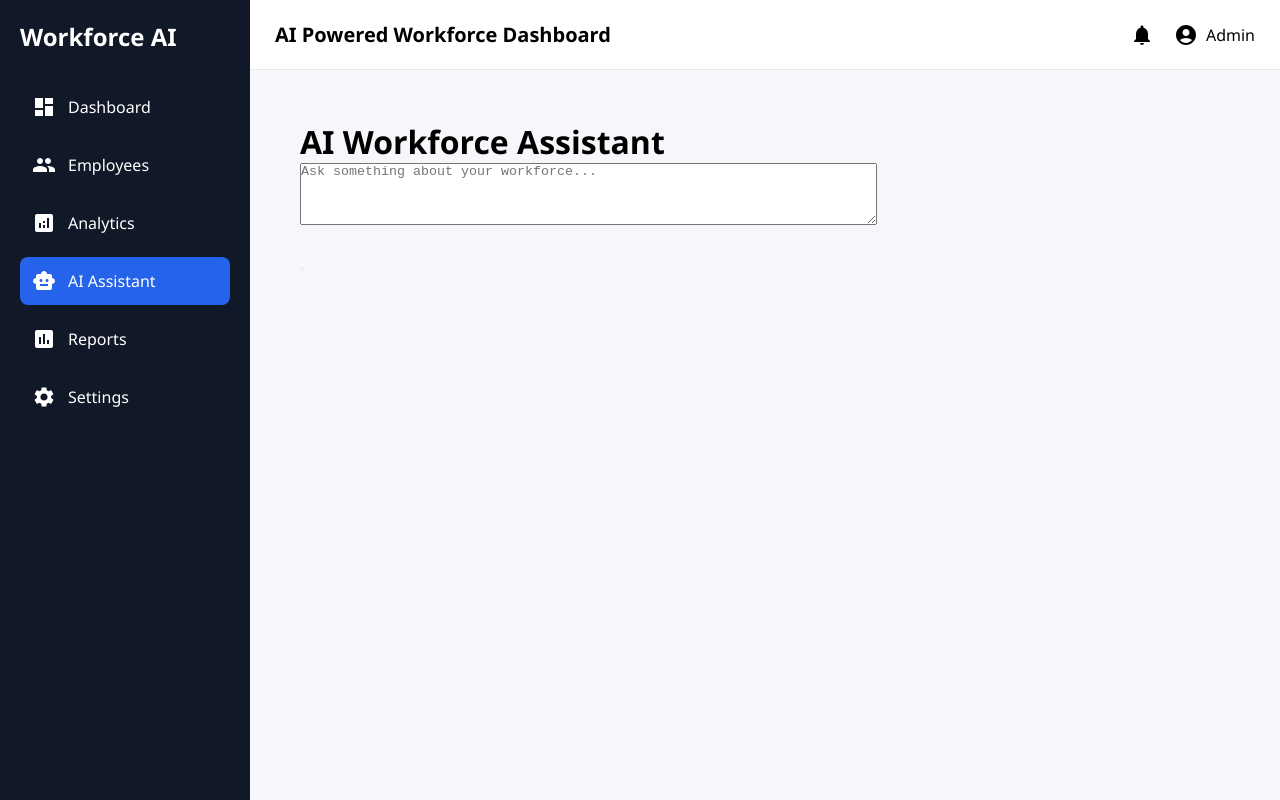
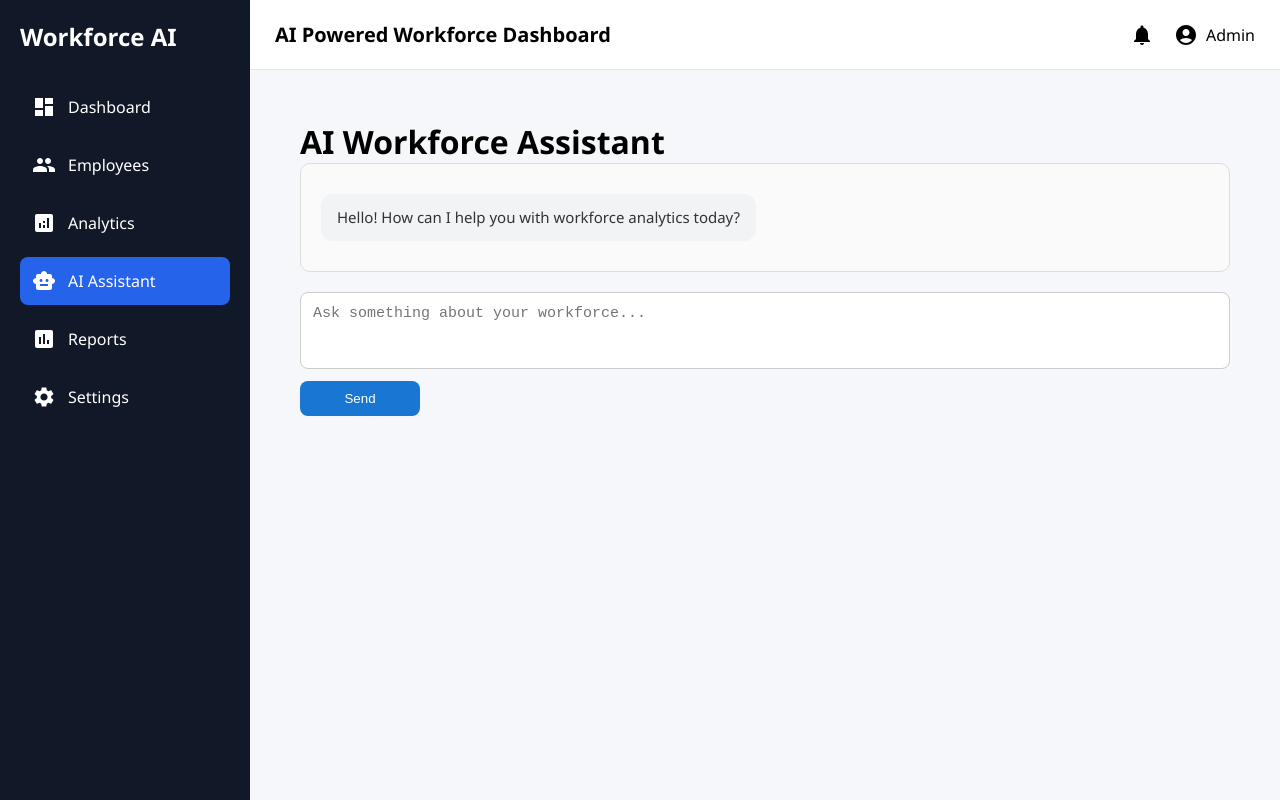
Before and after one commit to SaiKavya210804/AI_Powered_Workforce_Analytics_-_Talent_Intelligence_Dashboard_Team_B, a React app in the folder frontend/: page /ai-assistant in a window 1280 px wide. Built offline with nearby package versions, Linux system fonts and the light colour scheme; no server answers; the HTML template or start-up script is replaced by a standard one.

Commit message:
Integrated reusable chatbot components into AI Assistant

```diff
--- a/frontend/src/components/chatbot/ChatInput.jsx
+++ b/frontend/src/components/chatbot/ChatInput.jsx
@@ -1,10 +1,8 @@
 import "./ChatInput.css";
 
 function ChatInput({ value, onChange, onSend }) {
-
   return (
     <div className="chat-input-container">
-
       <textarea
         rows="3"
         placeholder="Ask something about your workforce..."
@@ -15,7 +13,6 @@ function ChatInput({ value, onChange, onSend }) {
       <button onClick={onSend}>
         Send
       </button>
-
     </div>
   );
 }
--- a/frontend/src/pages/AIAssistant/AIAssistant.jsx
+++ b/frontend/src/pages/AIAssistant/AIAssistant.jsx
@@ -1,23 +1,62 @@
 import { useState } from "react";
 import { askAI } from "../../services/aiService";
+
 import ChatInput from "../../components/chatbot/ChatInput";
+import ChatHistory from "../../components/chatbot/ChatHistory";
+import TypingIndicator from "../../components/chatbot/TypingIndicator";
 
 function AIAssistant() {
   const [question, setQuestion] = useState("");
-  const [answer, setAnswer] = useState("");
+
+  const [messages, setMessages] = useState([
+    {
+      sender: "ai",
+      message: "Hello! How can I help you with workforce analytics today?"
+    }
+  ]);
+
   const [loading, setLoading] = useState(false);
 
   const handleAsk = async () => {
     if (!question.trim()) return;
 
+    const userQuestion = question;
+
+    // Add user's message
+    setMessages((prev) => [
+      ...prev,
+      {
+        sender: "user",
+        message: userQuestion,
+      },
+    ]);
+
+    // Clear input
+    setQuestion("");
+
     setLoading(true);
 
     try {
-      const response = await askAI(question);
-      setAnswer(response.answer);
+      const response = await askAI(userQuestion);
+
+      // Add AI response
+      setMessages((prev) => [
+        ...prev,
+        {
+          sender: "ai",
+          message: response.answer,
+        },
+      ]);
     } catch (error) {
       console.error(error);
-      setAnswer("Something went wrong. Please try again.");
+
+      setMessages((prev) => [
+        ...prev,
+        {
+          sender: "ai",
+          message: "Something went wrong. Please try again.",
+        },
+      ]);
     }
 
     setLoading(false);
@@ -27,32 +66,15 @@ function AIAssistant() {
     <div style={{ padding: "30px" }}>
       <h1>AI Workforce Assistant</h1>
 
-      <textarea
-        rows="4"
-        cols="70"
-        placeholder="Ask something about your workforce..."
+      <ChatHistory messages={messages} />
+
+      {loading && <TypingIndicator />}
+
+      <ChatInput
         value={question}
         onChange={(e) => setQuestion(e.target.value)}
+        onSend={handleAsk}
       />
-
-      <br />
-      <br />
-
-      <button onClick={handleAsk}>
-
-      </button>
-
-      <br />
-      <br />
-
-      {loading && <p>Thinking...</p>}
-
-      {!loading && answer && (
-        <>
-          <h3>Answer</h3>
-          <p>{answer}</p>
-        </>
-      )}
     </div>
   );
 }
```
